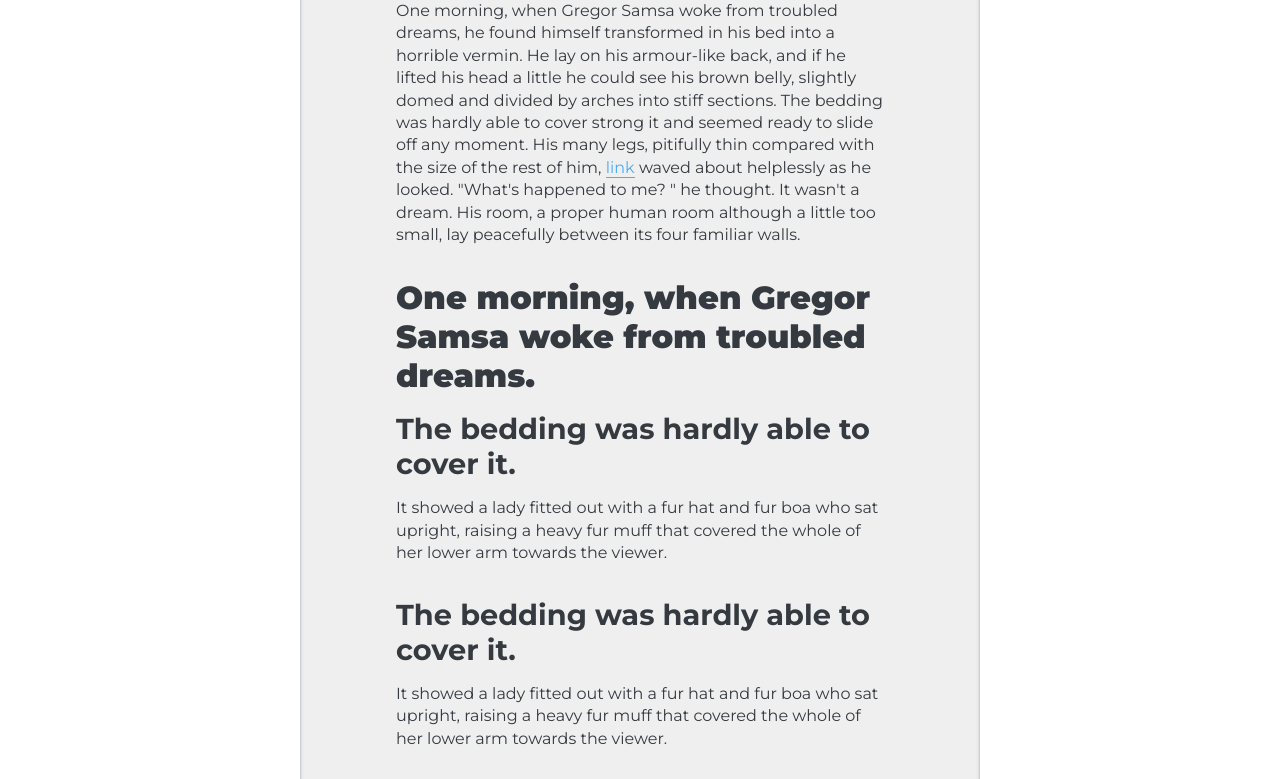
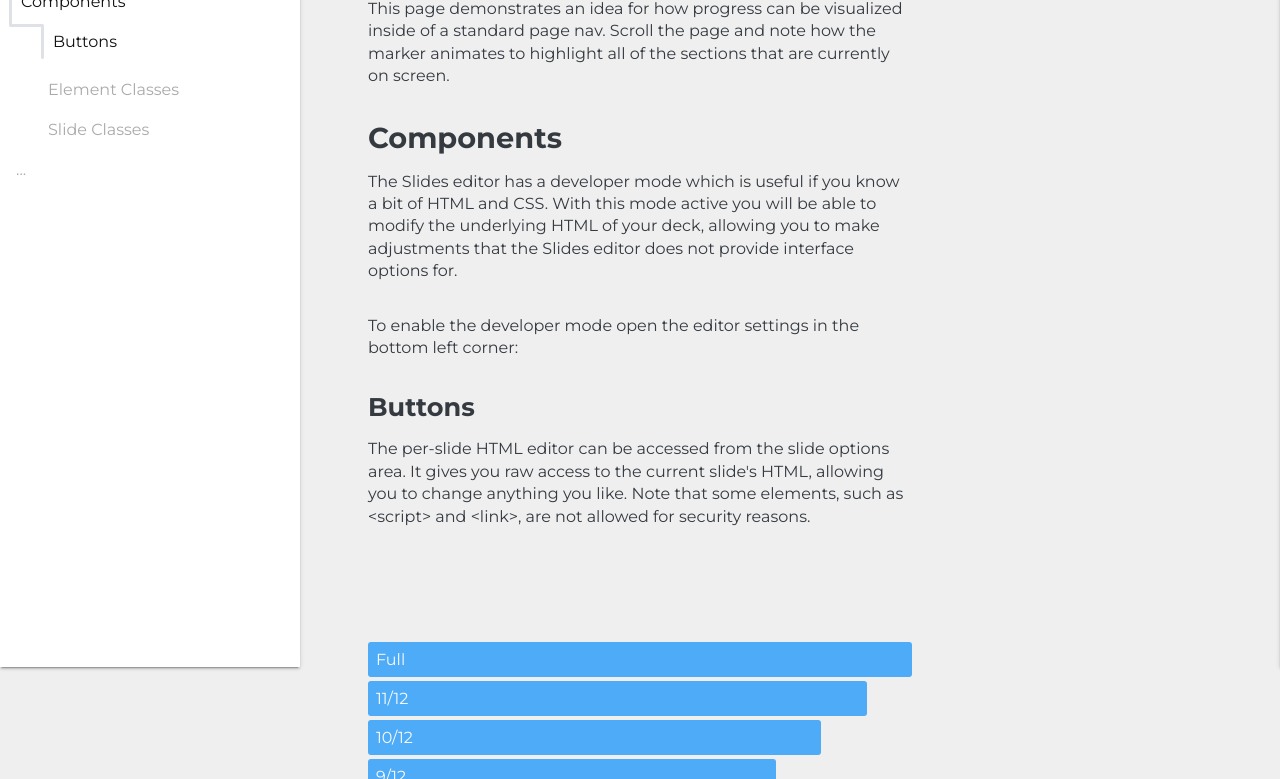
Before and after one commit to Flawwles/patternlibrary, a website: page index.html in a window 1280 px wide. Shown: the part 133-912 px from the top of the page. Drawn offline with Linux system fonts and the light colour scheme.

Commit message:
Added custom scroll bar

```diff
--- a/index.html
+++ b/index.html
@@ -9,80 +9,57 @@
 <body>
 
   <section class="page">
-    <aside class="aside--left">
-      <div>
-        Left
+    <aside>
+      <div class="aside--left">
+        <h3>SPL</h3>
+        <nav class="toc">
+    			<ul>
+    				<li><a href="#overview">Overview</a></li>
+    				<li>
+    					<a href="#components">Components</a>
+    					<ul>
+    						<li><a href="#component-buttons">Buttons</a></li>
+    						<li><a href="#component-element-classes">Element Classes</a></li>
+    						<li><a href="#component-slide-classes">Slide Classes</a></li>
+    					</ul>
+    				</li>
+            <li><a href="#...">...</a></li>
+    			</ul>
+    			<svg class="toc-marker" width="200" height="200" xmlns="http://www.w3.org/2000/svg">
+    				<path stroke="#444" stroke-width="3" fill="transparent" stroke-dasharray="0, 0, 0, 1000" stroke-linecap="round" stroke-linejoin="round" transform="translate(-0.5, -0.5)" />
+    			</svg>
+		    </nav>
       </div>
     </aside>
-    <main class="main">
-      <div class="content">
-        <h1>One morning, when Gregor Samsa woke from troubled dreams.</h1>
-        <p>One morning, when Gregor Samsa woke from troubled dreams, he found himself transformed in his bed into a horrible vermin. He lay on his armour-like back, and if he lifted his head a little he could see his brown belly, slightly domed and divided
-          by arches into stiff sections. The bedding was hardly able to cover
-          <strong>strong</strong> it and seemed ready to slide off any moment. His many legs, pitifully thin compared with the size of the rest of him,
-          <a class="external ext" href="#">link</a> waved about helplessly as he looked. "What's happened to me? " he thought. It wasn't a dream. His room, a proper human room although a little too small, lay peacefully between its four familiar walls.</p>
-        <h1>One morning, when Gregor Samsa woke from troubled
-          dreams.</h1>
-        <h2>The bedding was hardly able to cover it.</h2>
-        <p>It showed a lady fitted out with a fur hat and fur boa who sat upright, raising a heavy fur muff that covered the whole of her lower arm towards the viewer.
-        </p>
-        <h2>The bedding was hardly able to cover it.</h2>
-        <p>It showed a lady fitted out with a fur hat and fur boa who sat upright, raising a heavy fur muff that covered the whole of her lower arm towards the viewer.
-        </p>
-        <ul>
-          <li>Lorem ipsum dolor sit amet consectetuer.</li>
-          <li>Aenean commodo ligula eget dolor.</li>
-          <li>Aenean massa cum sociis natoque penatibus.</li>
-        </ul>
-        <p>It showed a lady fitted out with a fur hat and fur boa who sat upright, raising a heavy fur muff that covered the whole of her lower arm towards the viewer.
-        </p>
-        <form action="#" method="post">
-          <fieldset>
-            <label for="name">Name:</label>
-            <input type="text" id="name" placeholder="Enter your full name" />
+    <main class="main content">
+      <section id="overview">
+				<h2>Overview</h2>
+				<p>
+					This page demonstrates an idea for how progress can be visualized inside of a standard page nav. Scroll the page and note how the marker animates to highlight all of the sections that are currently on screen.
+				</p>
+			</section>
 
-            <label for="email">Email:</label>
-            <input type="email" id="email" placeholder="Enter your email address" />
+			<section>
+				<div id="components">
+					<h2>Components</h2>
+					<p>
+						The Slides editor has a developer mode which is useful if you know a bit of HTML and CSS. With this mode active you will be able to modify the underlying HTML of your deck, allowing you to make adjustments that the Slides editor does not provide interface options for.
+					</p>
+					<p>
+						To enable the developer mode open the editor settings in the bottom left corner:
+					</p>
+				</div>
 
-            <label for="message">Message:</label>
-            <textarea id="message" placeholder="What's on your mind?"></textarea>
+				<div id="component-buttons">
+					<h3>Buttons</h3>
+					<p>
+						The per-slide HTML editor can be accessed from the slide options area. It gives you raw access to the current slide's HTML, allowing you to change anything you like. Note that some elements, such as &lt;script&gt; and &lt;link&gt;, are not allowed for security reasons.﻿
+					</p>
 
-            <input type="submit" value="Send message" />
+				</div>
 
-          </fieldset>
-        </form>
-        <p>It showed a lady fitted out with a fur hat and fur boa who sat upright, raising a heavy fur muff that covered the whole of her lower arm towards the viewer.
-        </p>
-        <table class="data">
-          <tr>
-            <th>Entry Header 1</th>
-            <th>Entry Header 2</th>
-            <th>Entry Header 3</th>
-            <th>Entry Header 4</th>
-          </tr>
-          <tr>
-            <td>Entry First Line 1</td>
-            <td>Entry First Line 2</td>
-            <td>Entry First Line 3</td>
-            <td>Entry First Line 4</td>
-          </tr>
-          <tr>
-            <td>Entry Line 1</td>
-            <td>Entry Line 2</td>
-            <td>Entry Line 3</td>
-            <td>Entry Line 4</td>
-          </tr>
-          <tr>
-            <td>Entry Last Line 1</td>
-            <td>Entry Last Line 2</td>
-            <td>Entry Last Line 3</td>
-            <td>Entry Last Line 4</td>
-          </tr>
-        </table>
-        <p>It showed a lady fitted out with a fur hat and fur boa who sat upright, raising a heavy fur muff that covered the whole of her lower arm towards the viewer.
-        </p>
-      </div>
 
+			</section>
       <div class="content">
         <div class="grid">
           <div class="◼︎◼︎◼︎◼︎◼︎◼︎◼︎◼︎◼︎◼︎◼︎◼︎">Full</div>
@@ -126,8 +103,8 @@
         </div>
       </div>
     </main>
-    <aside class="aside--right">
-      <div>
+    <aside>
+      <div class="aside--right">
         right
       </div>
     </aside>
@@ -136,7 +113,7 @@
 
 
 
-
+<script src="./src/js/progress.js"></script>
 </body>
 
 </html>
--- a/src/css/base.css
+++ b/src/css/base.css
@@ -43,10 +43,19 @@ h5 {
 
 ul {
   padding: 14px 0;
+  list-style-position: inside;
+}
+
+ul > li > ul {
+  padding: 0;
+  padding-left: 24px;
 }
 
 li {
   padding: 8px 0;
+}
+li:last-child {
+  padding: 0;
 }
 
 a {
--- a/src/css/grid.css
+++ b/src/css/grid.css
@@ -6,23 +6,34 @@
   position: relative;
 }
 
-.page aside > div {
+.page aside>div {
+  width: 300px;
   position: fixed;
+  padding: 1rem;
+  overflow: scroll;
+  height: 100%;
 }
 
-.page aside {
+.aside--left, .aside--right {
   background: white;
-  box-shadow: 0 0 3px rgba(58,77,95,.5)
+  box-shadow: 0 3px 1px -2px rgba(0, 0, 0, .2), 0 2px 2px 0 rgba(0, 0, 0, .14), 0 1px 5px 0 rgba(0, 0, 0, .12);
+}
+
+.aside--left {}
+
+.aside--right {
+  transition: right 0.3s ease;
+  right: -300px;
 }
 
 .main {
   width: calc(100vw - 600px);
   margin: 0 auto;
-  padding: 0 6rem;
+  padding: 0 10%;
 }
 
 .content {
-
+  padding-top: 5rem;
 }
 
 .container {
@@ -35,17 +46,15 @@
   margin: 0 auto;
 }
 
-
 .container--dark {
   background: var(--background--dark);
   color: var(--font--default);
 }
 
-
-
 .content.content--edge {
   padding: 24px 0;
 }
+
 .content--default {
   background: var(--background--white);
   color: var(--font--dark);
@@ -56,14 +65,13 @@
   color: var(--font--default);
 }
 
-
 /* GRID */
 
+.grid {
+  display: flex;
+}
 
-.grid {
-  display:flex;
-}
-.grid > div {
+.grid>div {
   background: var(--oc-blue-4);
   color: var(--oc-gray-0);
   padding: 8px 8px;
@@ -75,40 +83,50 @@
 .◼︎◼︎◼︎◼︎◼︎◼︎◼︎◼︎◼︎◼︎◼︎◼︎ {
   width: 100%;
 }
+
 .◼︎◼︎◼︎◼︎◼︎◼︎◼︎◼︎◼︎◼︎◼︎◻︎ {
   width: calc(100%/12*11);
 }
+
 .◼︎◼︎◼︎◼︎◼︎◼︎◼︎◼︎◼︎◼︎◻︎◻︎ {
   width: calc(100%/12*10);
 }
+
 .◼︎◼︎◼︎◼︎◼︎◼︎◼︎◼︎◼︎◻︎◻︎◻︎ {
   width: calc(100%/12*9);
 }
+
 .◼︎◼︎◼︎◼︎◼︎◼︎◼︎◼︎◻︎◻︎◻︎◻︎ {
   width: calc(100%/12*8);
 }
+
 .◼︎◼︎◼︎◼︎◼︎◼︎◼︎◻︎◻︎◻︎◻︎◻︎ {
   width: calc(100%/12*7);
 }
+
 .◼︎◼︎◼︎◼︎◼︎◼︎◻︎◻︎◻︎◻︎◻︎◻︎ {
   width: calc(100%/12*6);
 }
+
 .◼︎◼︎◼︎◼︎◼︎◻︎◻︎◻︎◻︎◻︎◻︎◻︎ {
   width: calc(100%/12*5);
 }
+
 .◼︎◼︎◼︎◼︎◻︎◻︎◻︎◻︎◻︎◻︎◻︎◻︎ {
   width: calc(100%/12*4);
 }
+
 .◼︎◼︎◼︎◻︎◻︎◻︎◻︎◻︎◻︎◻︎◻︎◻︎ {
   width: calc(100%/12*3);
 }
+
 .◼︎◼︎◻︎◻︎◻︎◻︎◻︎◻︎◻︎◻︎◻︎◻︎ {
   width: calc(100%/12*2);
 }
+
 .◼︎◻︎◻︎◻︎◻︎◻︎◻︎◻︎◻︎◻︎◻︎◻︎ {
   width: calc(100%/12*1);
 }
-
 
 @media (max-width: 800px) {
   .content {
--- a/src/css/main.css
+++ b/src/css/main.css
@@ -12,6 +12,8 @@
 @import url("./grid.css");
 /*Base*/
 @import url("./base.css");
+/*Scroll*/
+@import url("./scroll.css");
 
 
 /*----------------------------------*/
--- /dev/null
+++ b/src/css/scroll.css
@@ -0,0 +1,44 @@
+.toc {
+  line-height: 2;
+}
+
+.toc ul {
+  list-style: none;
+  padding: 0;
+  margin: 0;
+}
+
+.toc ul ul {
+  padding-left: 2em;
+}
+
+.toc li a {
+  display: inline-block;
+  color: #aaa;
+  text-decoration: none;
+  -webkit-transition: all 0.3s cubic-bezier(0.23, 1, 0.32, 1);
+  transition: all 0.3s cubic-bezier(0.23, 1, 0.32, 1);
+  border-bottom: 0;
+}
+
+.toc li.visible>a {
+  color: #111;
+  -webkit-transform: translate(5px);
+  -ms-transform: translate(5px);
+  transform: translate(5px);
+}
+
+.toc-marker {
+  position: absolute;
+  top: 0;
+  left: 0;
+  width: 100%;
+  height: 100%;
+  z-index: -1;
+}
+
+.toc-marker path {
+  -webkit-transition: all 0.3s ease;
+  transition: all 0.3s ease;
+  stroke: var(--oc-gray-3);
+}
--- /dev/null
+++ b/src/js/progress.js
@@ -0,0 +1,120 @@
+window.onload = function() {
+
+	var toc = document.querySelector( '.toc' );
+	var tocPath = document.querySelector( '.toc-marker path' );
+	var tocItems;
+
+	// Factor of screen size that the element must cross
+	// before it's considered visible
+	var TOP_MARGIN = 0.1,
+		BOTTOM_MARGIN = 0.2;
+
+	var pathLength;
+
+	window.addEventListener( 'resize', drawPath, false );
+	window.addEventListener( 'scroll', sync, false );
+
+	drawPath();
+
+	function drawPath() {
+
+		tocItems = [].slice.call( toc.querySelectorAll( 'li' ) );
+
+		// Cache element references and measurements
+		tocItems = tocItems.map( function( item ) {
+			var anchor = item.querySelector( 'a' );
+			var target = document.getElementById( anchor.getAttribute( 'href' ).slice( 1 ) );
+
+			return {
+				listItem: item,
+				anchor: anchor,
+				target: target
+			};
+		} );
+
+		// Remove missing targets
+		tocItems = tocItems.filter( function( item ) {
+			return !!item.target;
+		} );
+
+		var path = [];
+		var pathIndent;
+
+		tocItems.forEach( function( item, i ) {
+
+			var x = item.anchor.offsetLeft - 5,
+				y = item.anchor.offsetTop,
+				height = item.anchor.offsetHeight;
+
+			if( i === 0 ) {
+				path.push( 'M', x, y, 'L', x, y + height );
+				item.pathStart = 0;
+			}
+			else {
+				// Draw an additional line when there's a change in
+				// indent levels
+				if( pathIndent !== x ) path.push( 'L', pathIndent, y );
+
+				path.push( 'L', x, y );
+
+				// Set the current path so that we can measure it
+				tocPath.setAttribute( 'd', path.join( ' ' ) );
+				item.pathStart = tocPath.getTotalLength() || 0;
+
+				path.push( 'L', x, y + height );
+			}
+
+			pathIndent = x;
+
+			tocPath.setAttribute( 'd', path.join( ' ' ) );
+			item.pathEnd = tocPath.getTotalLength();
+
+		} );
+
+		pathLength = tocPath.getTotalLength();
+
+		sync();
+
+	}
+
+	function sync() {
+
+		var windowHeight = window.innerHeight;
+
+		var pathStart = pathLength,
+			pathEnd = 0;
+
+		var visibleItems = 0;
+
+		tocItems.forEach( function( item ) {
+
+			var targetBounds = item.target.getBoundingClientRect();
+
+			if( targetBounds.bottom > windowHeight * TOP_MARGIN && targetBounds.top < windowHeight * ( 1 - BOTTOM_MARGIN ) ) {
+				pathStart = Math.min( item.pathStart, pathStart );
+				pathEnd = Math.max( item.pathEnd, pathEnd );
+
+				visibleItems += 1;
+
+				item.listItem.classList.add( 'visible' );
+			}
+			else {
+				item.listItem.classList.remove( 'visible' );
+			}
+
+		} );
+
+		// Specify the visible path or hide the path altogether
+		// if there are no visible items
+		if( visibleItems > 0 && pathStart < pathEnd ) {
+			tocPath.setAttribute( 'stroke-dashoffset', '1' );
+			tocPath.setAttribute( 'stroke-dasharray', '1, '+ pathStart +', '+ ( pathEnd - pathStart ) +', ' + pathLength );
+			tocPath.setAttribute( 'opacity', 1 );
+		}
+		else {
+			tocPath.setAttribute( 'opacity', 0 );
+		}
+
+	}
+
+};
```
